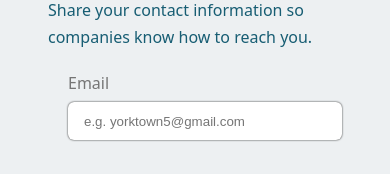
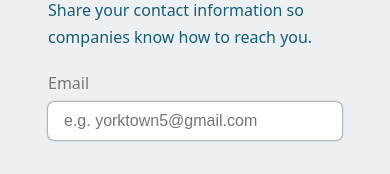
Before and after one commit to AnOrdinaryUsername/CV-Generator, a React (Create React App) app: page / in a window 390 px wide. Shown: the part 282-456 px from the top of the page. Built offline with nearby package versions, Linux system fonts and the light colour scheme.

Commit message:
style: Remove padding and margin on input

```diff
--- a/src/features/form/components/Inputs.css
+++ b/src/features/form/components/Inputs.css
@@ -1,17 +1,24 @@
 .input {
   display: flex;
   flex-direction: column;
-  margin-top: 1.8rem;
-  padding-left: 2rem;
 }
 
-.input:first-child {
-  margin-top: 0;
+@media (max-width: 768px) {
+  .input {
+    width: 100%;
+  }
+}
+
+@media (max-width: 456px) {
+  .input {
+    padding-left: 0;
+  }
 }
 
 .input input {
   border: none;
   box-shadow: 0px 0px 2px 0px hsl(0deg 0% 7%);
+  font-size: 1em;
   margin-top: 0.6rem;
   height: 3.8rem;
   border-radius: 0.6rem;
```
